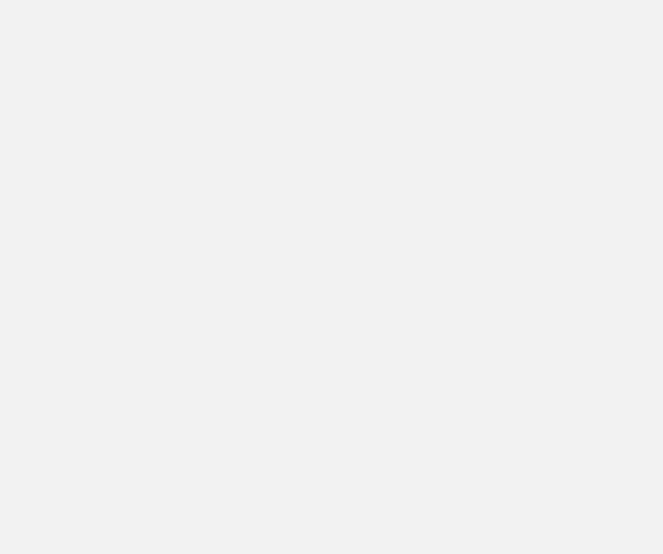
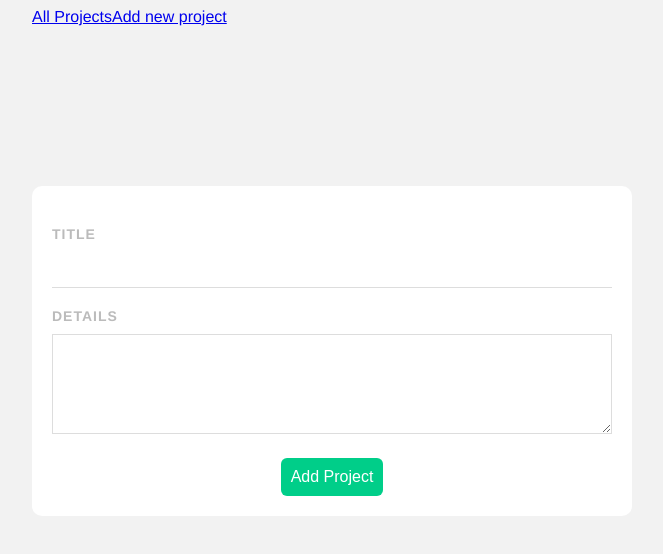
Before and after one commit to AlexStraton/Vue--Planner, a Vue app: page /addProject in a window 1280 px wide. Before the commit this address had no page. Shown: the top 554 px of the page, without its empty margins (308-971 px from the left). Built offline with nearby package versions, Linux system fonts and the light colour scheme.

Commit message:
added new project form

```diff
--- a/data/db.json
+++ b/data/db.json
@@ -1,34 +1,34 @@
 {
   "projects": [
     {
-      "id": 1,
+      "id": "1",
       "title": "Create new homepage banner",
       "details": "Lorem ipsum",
       "complete": false
     },
     {
-      "id": 2,
+      "id": "2",
       "title": "Make marketing email",
       "details": "Lorem ipsum",
       "complete": true
     },
     {
-      "id": 3,
+      "id": "3",
       "title": "Study",
+      "details": "Lorem ipsum",
+      "complete": false
+    },
+    {
+      "id": "4",
+      "title": "Cook",
       "details": "Lorem ipsum",
       "complete": true
     },
     {
-      "id": 4,
-      "title": "Cook",
+      "id": "5",
+      "title": "Code",
       "details": "Lorem ipsum",
       "complete": false
-    },
-    {
-      "id": 5,
-      "title": "Code",
-      "details": "Lorem ipsum",
-      "complete": true
     }
   ]
 }
--- a/src/App.vue
+++ b/src/App.vue
@@ -1,7 +1,14 @@
 <template>
+  <NavBar />
   <router-view />
 </template>
 
+<script>
+import NavBar from "./components/NavBar.vue";
+export default {
+  components: { NavBar },
+};
+</script>
 <style>
 body {
   background: #f2f2f2;
--- /dev/null
+++ b/src/components/NavBar.vue
@@ -0,0 +1,12 @@
+<template>
+  <nav class="main-nav">
+    <router-link :to="{ name: home }">All Projects</router-link>
+    <router-link :to="{ name: addProject }">Add new project</router-link>
+  </nav>
+</template>
+
+<script>
+export default {};
+</script>
+
+<style></style>
--- a/src/components/SingleProject.vue
+++ b/src/components/SingleProject.vue
@@ -1,5 +1,5 @@
 <template>
-  <div class="project">
+  <div class="project" :class="{ complete: project.complete }">
     <div class="title_icons">
       <h3 @click="handleClick">{{ project.title }}</h3>
       <div class="icons">
@@ -43,15 +43,27 @@ export default {
     },
     async deleteProject() {
       try {
-        const data = await fetch(this.url, { method: "DELETE" });
+        await fetch(this.url, { method: "DELETE" });
         this.$emit("delete", this.project.id);
       } catch (error) {
         console.log(error);
       }
     },
     handleEdit() {},
-    handleTick() {
-      this.ticked = !this.ticked;
+    async handleTick() {
+      try {
+        const response = await fetch(this.url, {
+          method: "PATCH",
+          headers: {
+            "Content-Type": "application/json",
+          },
+          body: JSON.stringify({ complete: !this.project.complete }),
+        });
+        const updatedProject = await response.json();
+        this.$emit("patch", updatedProject);
+      } catch (error) {
+        console.log(error);
+      }
     },
   },
 };
@@ -92,21 +104,10 @@ h3 {
 .done {
   background-color: rgba(112, 243, 89, 0.7);
 }
+.project.complete {
+  border-left: 4px solid green;
+}
+.project.complete .tick {
+  color: green;
+}
 </style>
-
-<!-- {
-  "projects": [
-    {
-      "id": 1,
-      "title": "Create new homepage banner",
-      "details": "Lorem ipsum",
-      "complete": false
-    },
-    {
-      "id": 2,
-      "title": "Make marketing email",
-      "details": "Lorem ipsum",
-      "complete": true
-    }
-  ]
-} -->
--- a/src/router/index.js
+++ b/src/router/index.js
@@ -1,11 +1,17 @@
 import { createRouter, createWebHistory } from "vue-router";
 import Home from "../views/Home.vue";
+import AddProject from "@/views/AddProject.vue";
 
 const routes = [
   {
     path: "/",
     name: "home",
     component: Home,
+  },
+  {
+    path: "/addProject",
+    name: "addProject",
+    component: AddProject,
   },
 ];
 
--- /dev/null
+++ b/src/views/AddProject.vue
@@ -0,0 +1,90 @@
+<template>
+  <form @submit.prevent="handleSubmit">
+    <label>Title</label>
+    <input v-model="title" type="text" />
+
+    <label>details</label>
+    <textarea v-model="details">
+Details:
+    </textarea>
+    <button>Add Project</button>
+  </form>
+</template>
+
+<script>
+export default {
+  name: "AddProject",
+  data() {
+    return {
+      title: "",
+      description: "",
+    };
+  },
+  methods: {
+    async handleSubmit() {
+      try {
+        const response = await fetch("http://localhost:3000/projects", {
+          method: "POST",
+          headers: {
+            "Content-Type": "application/json",
+          },
+          body: JSON.stringify({
+            title: this.title,
+            details: this.details,
+            complete: false,
+          }),
+        });
+        const newProject = await response.json();
+        console.log(newProject);
+        this.$emit("post", newProject);
+        this.$router.push("/");
+      } catch (error) {
+        console.log(error);
+      }
+      (this.title = ""), (this.details = "");
+    },
+  },
+};
+</script>
+
+<style>
+form {
+  margin-top: 10rem;
+  background: white;
+  padding: 20px;
+  border-radius: 10px;
+}
+label {
+  display: block;
+  color: #bbb;
+  text-transform: uppercase;
+  font-size: 14px;
+  font-weight: bold;
+  letter-spacing: 1px;
+  margin: 20px 0 10px 0;
+}
+input {
+  padding: 10px;
+  border: 0;
+  border-bottom: 1px solid #ddd;
+  width: 100%;
+  box-sizing: border-box;
+}
+textarea {
+  border: 1px solid #ddd;
+  padding: 10px;
+  width: 100%;
+  box-sizing: border-box;
+  height: 100px;
+}
+form button {
+  display: block;
+  margin: 20px auto 0;
+  background: #00ce89;
+  color: white;
+  padding: 10px;
+  border: 0;
+  border-radius: 6px;
+  font-size: 16px;
+}
+</style>
--- a/src/views/Home.vue
+++ b/src/views/Home.vue
@@ -2,7 +2,11 @@
   <div class="home">Home</div>
   <div v-if="projects.length">
     <div v-for="project in projects" :key="project.id">
-      <SingleProject :project="project" @delete="handleDelete" />
+      <SingleProject
+        :project="project"
+        @delete="handleDelete"
+        @patch="handlePatch"
+        @post="handlePost" />
     </div>
   </div>
 </template>
@@ -30,6 +34,28 @@ export default {
       });
       console.log(this.projects);
     },
+    handlePatch(updatedProject) {
+      this.projects = this.projects.map((project) => {
+        if (project.id === updatedProject.id) {
+          return { ...project, complete: updatedProject.complete };
+        } else {
+          return project;
+        }
+      });
+    },
+    handlePost(newProject) {
+      projects.push(newProject);
+    },
   },
 };
 </script>
+<style scoped>
+.home {
+  font-family: "Trebuchet MS", "Lucida Sans Unicode", "Lucida Grande",
+    "Lucida Sans", Arial, sans-serif;
+  font-size: 3rem;
+  color: rgb(28, 73, 197);
+  font-weight: 800;
+  text-align: center;
+}
+</style>
```
